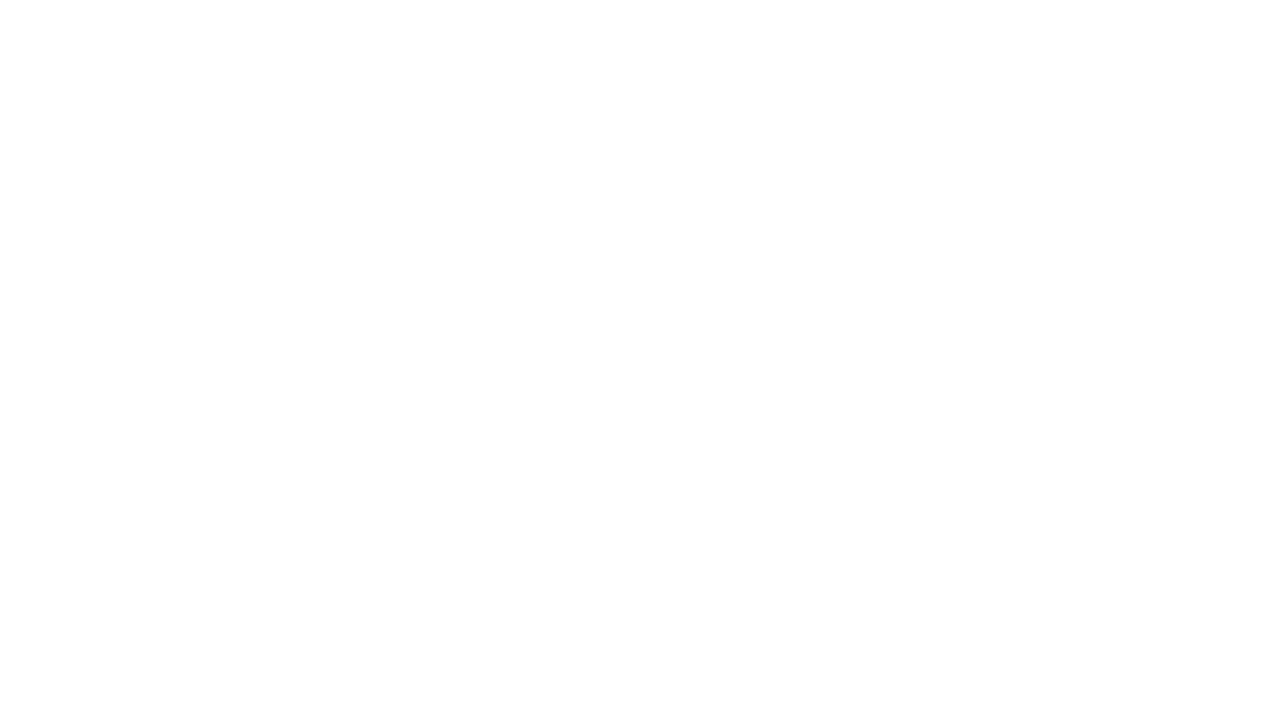
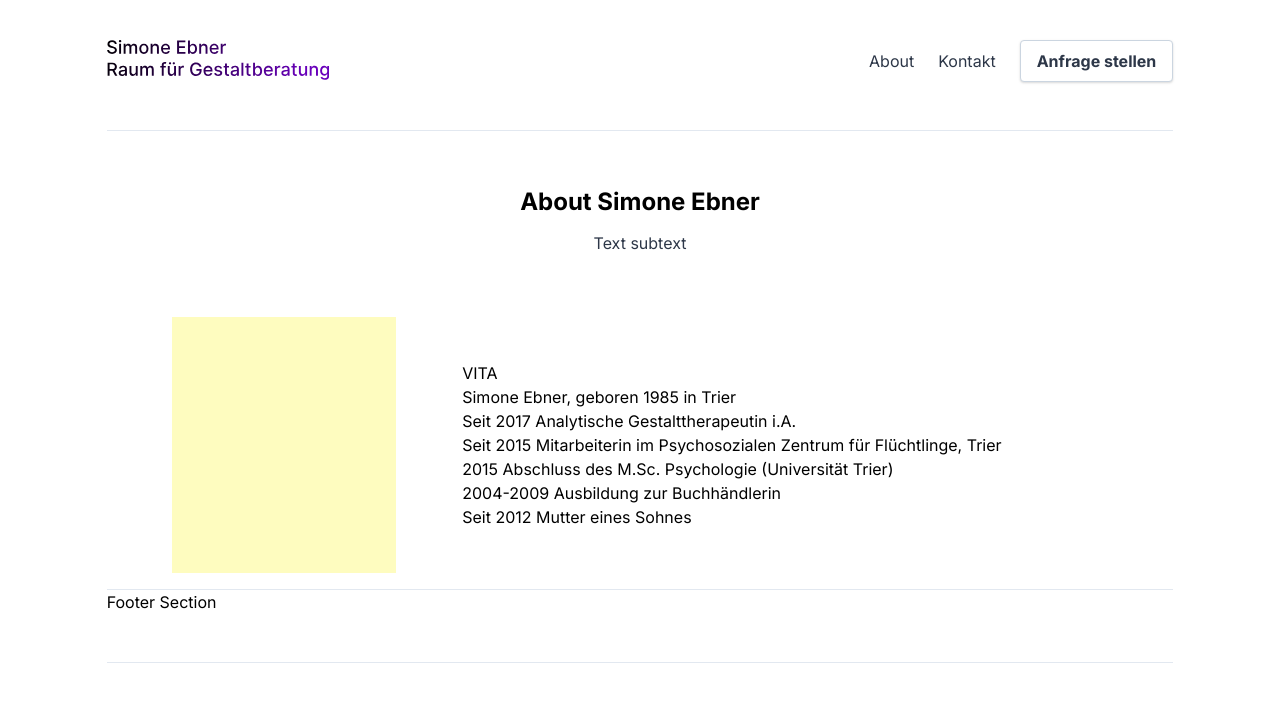
Before and after one commit to dvdptr/website-kontaktfeld, a Nuxt app: page /about in a window 1280 px wide. Before the commit this address had no page. Shown: the top 702 px of the page. Built offline with nearby package versions, Linux system fonts and the light colour scheme.

Commit message:
appHeader: add kontakt nav link and change content in Leistungen component (remove double entry)

```diff
--- /dev/null
+++ b/components/AboutSE.vue
@@ -0,0 +1,38 @@
+<template>
+  <div class="border-b border-gray-300 py-4">
+    <Headline :title="title" :subtitle="subtitle" />
+    <div class="flex items-center">
+      <section class="w-1/3">
+        <div class="bg-yellow-200 h-64 w-56 mx-auto"></div>
+      </section>
+      <section class="w-2/3">
+        <p>VITA</p>
+        <p>Simone Ebner, geboren 1985 in Trier</p>
+        <p>Seit 2017 Analytische Gestalttherapeutin i.A.</p>
+        <p>Seit 2015 Mitarbeiterin im Psychosozialen Zentrum für Flüchtlinge, Trier</p>
+        <p>2015 Abschluss des M.Sc. Psychologie (Universität Trier)</p>
+        <p>2004-2009 Ausbildung zur Buchhändlerin</p>
+        <p>Seit 2012 Mutter eines Sohnes</p>
+      </section>
+    </div>
+  </div>
+</template>
+
+<script>
+import Headline from "@/components/elements/Headline";
+
+export default {
+  components: {
+    Headline
+  },
+  data() {
+    return {
+      title: "About Simone Ebner",
+      subtitle: "Text subtext"
+    };
+  }
+};
+</script>
+
+<style>
+</style>
--- a/components/AppHeader.vue
+++ b/components/AppHeader.vue
@@ -1,11 +1,18 @@
 <template>
   <div class="border-b border-gray-300 pb-12 pt-10 flex justify-between text-gray-800">
     <div>
-      <Logo class="h-10" />
+      <nuxt-link to="/">
+        <Logo class="h-10" />
+      </nuxt-link>
     </div>
     <div class="flex items-center">
-      <nav class="ml-6">About</nav>
-      <nav class="ml-6">Kontakt</nav>
+      <nav class="ml-6">
+        <nuxt-link to="/about">About</nuxt-link>
+      </nav>
+
+      <nav class="ml-6">
+        <nuxt-link to="/about">Kontakt</nuxt-link>
+      </nav>
       <button
         class="bg-white hover:bg-gray-100 text-gray-800 font-semibold py-2 px-4 border border-gray-400 rounded shadow ml-6"
       >Anfrage stellen</button>
--- a/components/Leistungen.vue
+++ b/components/Leistungen.vue
@@ -2,7 +2,7 @@
   <div class="border-b border-gray-300 pb-12">
     <Headline :title="title" :subtitle="subtitle" />
     <div class="flex flex-wrap justify-around text-center">
-      <div v-for="leistung in leistungenOverview" v-bind:key="leistung" class="w-1/3 pb-10">
+      <div v-for="leistung in leistungenOverview" v-bind:key="leistung" class="w-1/2 pb-16">
         <section class="font-bold">{{leistung.leistung}}</section>
         <section class="text-gray-800">{{leistung.text}}</section>
       </div>
@@ -37,10 +37,6 @@ export default {
         {
           leistung: "Prozessbegleitung im Jahreskreis",
           text: "text zu 4"
-        },
-        {
-          leistung: "Kreative Methoden",
-          text: "text zu 5"
         }
       ]
     };
@@ -49,7 +45,4 @@ export default {
 </script>
 
 <style>
-.textHighlight {
-  font-family: "IBM Plex Mono", monospace;
-}
 </style>
--- a/components/elements/Headline.vue
+++ b/components/elements/Headline.vue
@@ -4,7 +4,7 @@
       <section class="font-bold text-2xl leading-tight pb-4 pt-10">{{title}}</section>
     </div>
     <div>
-      <p class="text-gray-800 text-base leading-tight pb-8">{{subtitle}}</p>
+      <p class="text-gray-800 text-base leading-tight pb-16">{{subtitle}}</p>
     </div>
   </div>
 </template>
--- /dev/null
+++ b/pages/about.vue
@@ -0,0 +1,30 @@
+<template>
+  <div class="container">
+    <AppHeader />
+    <AboutSE />
+    <AppFooter />
+  </div>
+</template>
+
+<script>
+import AppHeader from "~/components/AppHeader";
+import AboutSE from "~/components/AboutSE";
+
+import AppFooter from "~/components/AppFooter";
+
+export default {
+  components: {
+    AppHeader,
+    AboutSE,
+    AppFooter
+  }
+};
+</script>
+
+<style>
+/* Sample `apply` at-rules with Tailwind CSS
+.container {
+  @apply min-h-screen flex justify-center items-center text-center mx-auto;
+}
+*/
+</style>
--- /dev/null
+++ b/pages/kontakt.vue
@@ -0,0 +1,30 @@
+<template>
+  <div class="container">
+    <AppHeader />
+    <AboutSE />
+    <AppFooter />
+  </div>
+</template>
+
+<script>
+import AppHeader from "~/components/AppHeader";
+import AboutSE from "~/components/AboutSE";
+
+import AppFooter from "~/components/AppFooter";
+
+export default {
+  components: {
+    AppHeader,
+    AboutSE,
+    AppFooter
+  }
+};
+</script>
+
+<style>
+/* Sample `apply` at-rules with Tailwind CSS
+.container {
+  @apply min-h-screen flex justify-center items-center text-center mx-auto;
+}
+*/
+</style>
```
